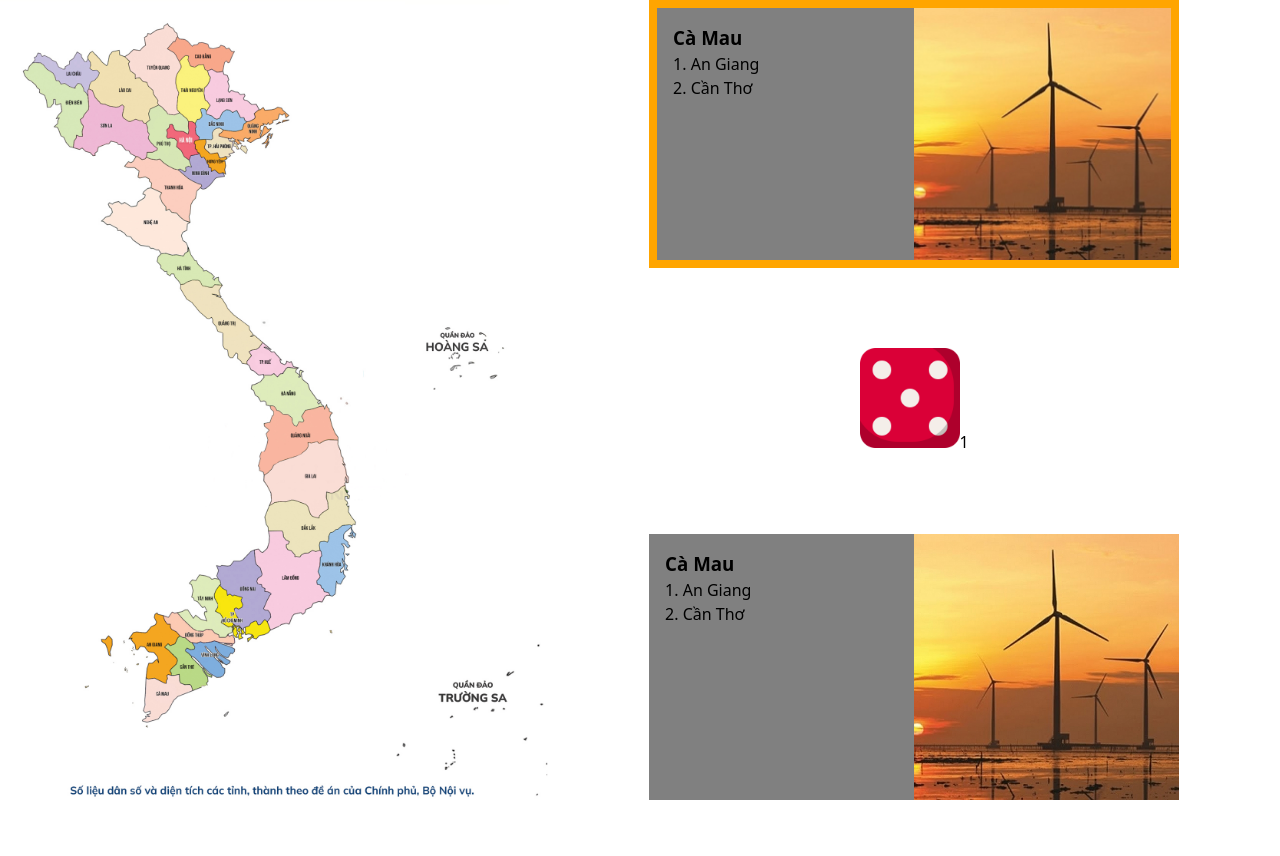
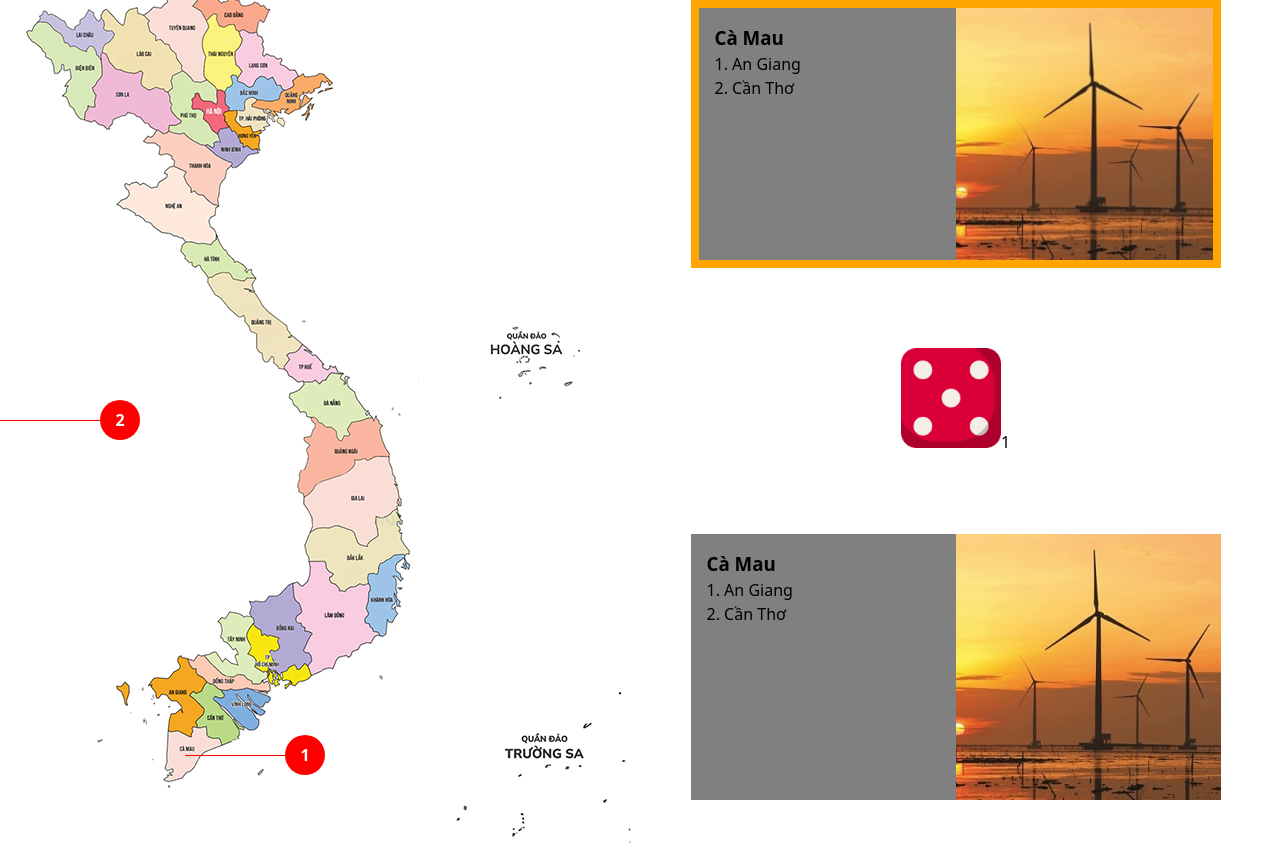
Before and after one commit to Quang-Bach/MotVongVietNam, a React (Vite) app: page /game in a window 1280 px wide. Before the commit the page ends 806 px from the top, so only its background shows below. Built offline with nearby package versions, Linux system fonts and the light colour scheme.

Commit message:
show player location on map

```diff
--- a/src/App.css
+++ b/src/App.css
@@ -5,6 +5,7 @@
 }
 body {
   color: black;
+  background-color: #ffff;
 }
 
 .app-container {
@@ -12,9 +13,9 @@ body {
   height: 100vh;
   display: flex;
 }
-.map {
-  width: auto;
-  height: 100vh;
+.map-container {
+  display: flex;
+  align-self: center;
 }
 .game-container {
   flex-grow: 1;
@@ -23,5 +24,4 @@ body {
   justify-content: center;
   align-items: center;
   gap: 80px;
-  background-color: #ffff;
 }
--- a/src/App.jsx
+++ b/src/App.jsx
@@ -1,6 +1,6 @@
 import { useState } from "react";
 import "./App.css";
-import VietnamMap from "./assets/bando.png";
+import VietNamMap from "./components/VietNamMap";
 import ProvinceBox from "./components/ProvinceBox";
 import Dice from "./components/Dice";
 import PROVINCES_DATA from "./data/provinces";
@@ -52,7 +52,7 @@ function App() {
   return (
     <div className="app-container">
       <div className="map-container">
-        <img src={VietnamMap} className="map" />
+        <VietNamMap />
       </div>
       <div className="game-container">
         <ProvinceBox turn={turn} player={player1} active={turn === 1} />
--- /dev/null
+++ b/src/components/VietNamMap/index.jsx
@@ -0,0 +1,18 @@
+import VietNamMapImg from "../../assets/bando.png";
+import "./style.css";
+const VietNamMap = () => {
+  return (
+    <div className="vietnam-map-container">
+      <img src={VietNamMapImg} className="map" />
+      <div className="player" style={{ top: 785, left: 185 }}>
+        <div className="player__line"></div>
+        <div className="player__avatar">1</div>
+      </div>
+      <div className="player" style={{ top: "50%", left: 0 }}>
+        <div className="player__line"></div>
+        <div className="player__avatar">2</div>
+      </div>
+    </div>
+  );
+};
+export default VietNamMap;
--- /dev/null
+++ b/src/components/VietNamMap/style.css
@@ -0,0 +1,34 @@
+.vietnam-map-container {
+  height: 900px;
+  width: auto;
+  position: relative;
+}
+
+.vietnam-map-container .map {
+  width: 100%;
+  height: 100%;
+}
+.vietnam-map-container .player {
+  position: absolute;
+
+  display: flex;
+  align-items: center;
+}
+
+.vietnam-map-container .player .player__line {
+  height: 1px;
+  width: 100px;
+  background-color: red;
+}
+
+.vietnam-map-container .player .player__avatar {
+  width: 40px;
+  height: 40px;
+  border-radius: 50%;
+  background-color: red;
+  display: flex;
+  justify-content: center;
+  align-items: center;
+  color: white;
+  font-weight: bold;
+}
--- a/src/data/provinces.js
+++ b/src/data/provinces.js
@@ -52,6 +52,10 @@ const PROVINCES_DATA = [
       { number: 1, id: "an-giang" },
       { number: 2, id: "can-tho" },
     ],
+    position: {
+      x: 192,
+      y: 795,
+    },
   },
   {
     id: "can-tho",
```
Also changed, not shown: src/assets/bando.png.
